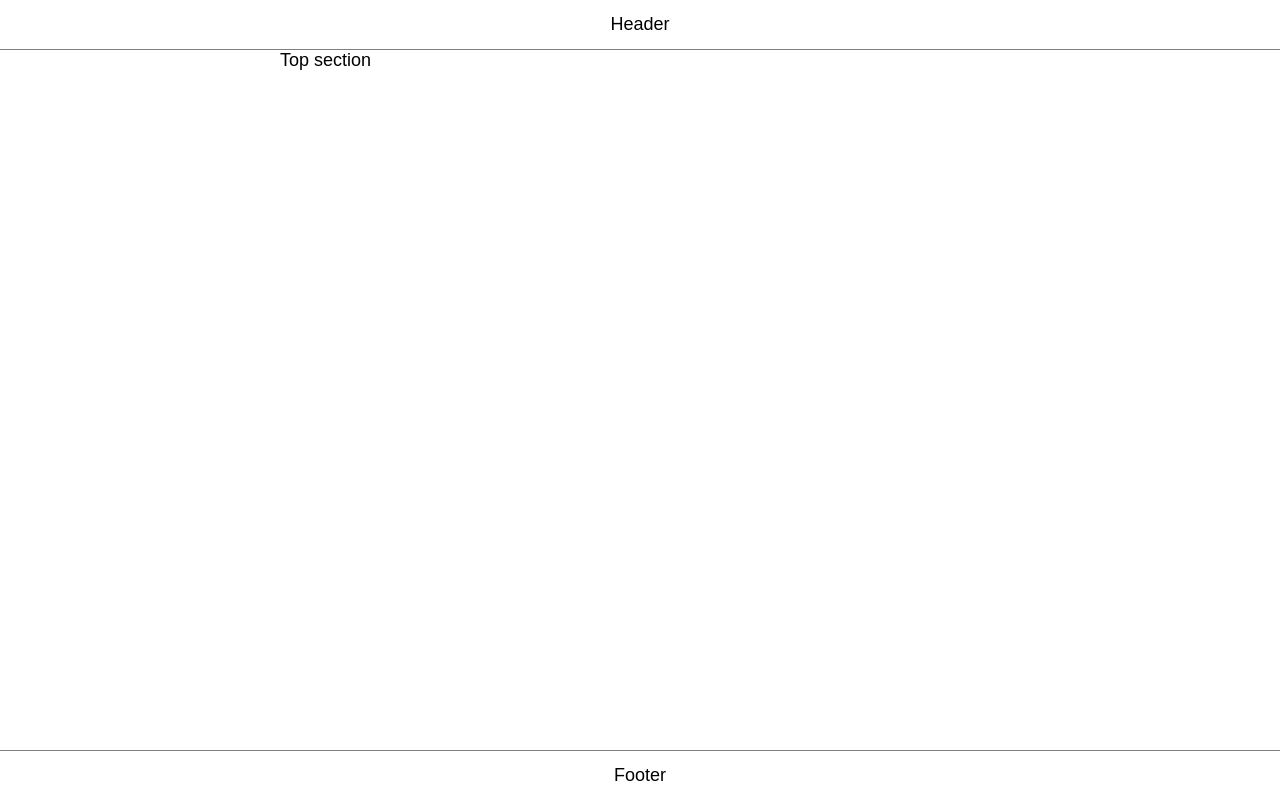
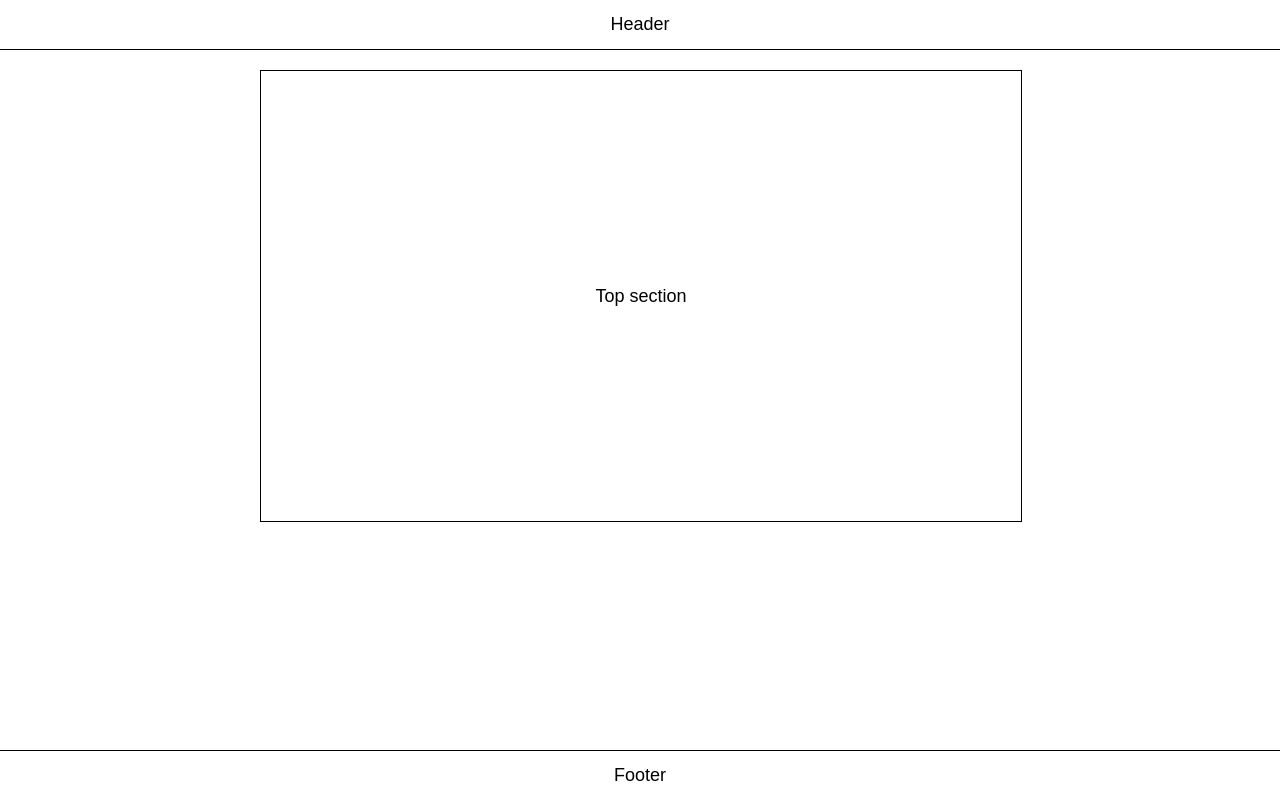
Before and after one commit to ooloo-io/github-flow-demircaner, a website: page src/index.html in a window 1280 px wide. Drawn offline with nearby package versions, Linux system fonts and the light colour scheme.

Commit message:
Style top section

```diff
--- a/src/styles.css
+++ b/src/styles.css
@@ -3,25 +3,35 @@ body {
   font-size: 18px;
 }
 
-.header,
+.header {
+  height: 49px;
+  display: flex;
+  justify-content: center;
+  align-items: center;
+  border-bottom: 1px solid black;
+}
+
 .footer {
   height: 49px;
   display: flex;
   justify-content: center;
   align-items: center;
-}
-
-.header {
-  border-bottom: 1px solid gray;
+  border-top: 1px solid black;
 }
 
 .content {
-  min-height: calc(100vh - 100px);
-  width: 720px;
+  min-height: calc(100vh - 140px);
+  width: 760px;
   max-width: 100%;
   margin: auto;
+  padding: 20px;
 }
 
-.footer {
-  border-top: 1px solid gray;
+.section {
+  height: 450px;
+  width: 100%;
+  display: flex;
+  justify-content: center;
+  align-items: center;
+  border: 1px solid black;
 }
```
